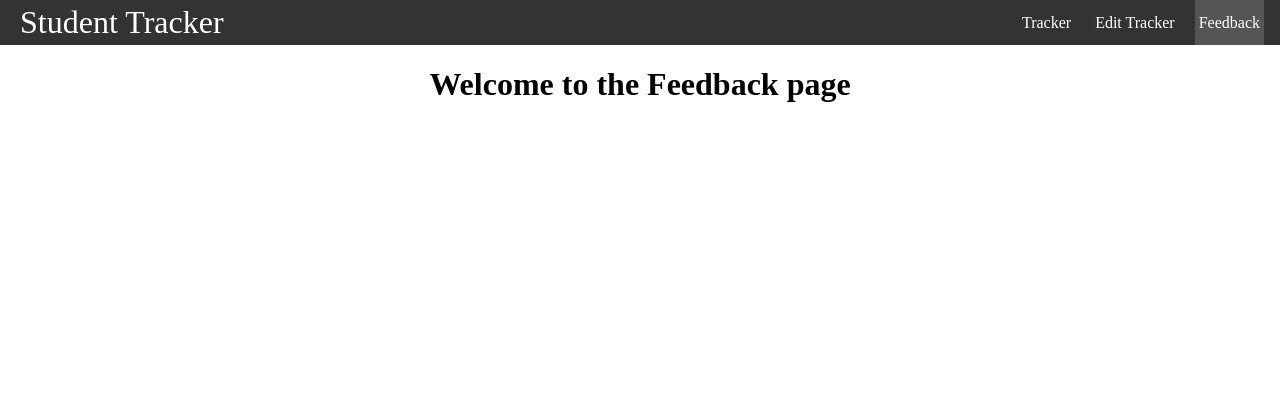
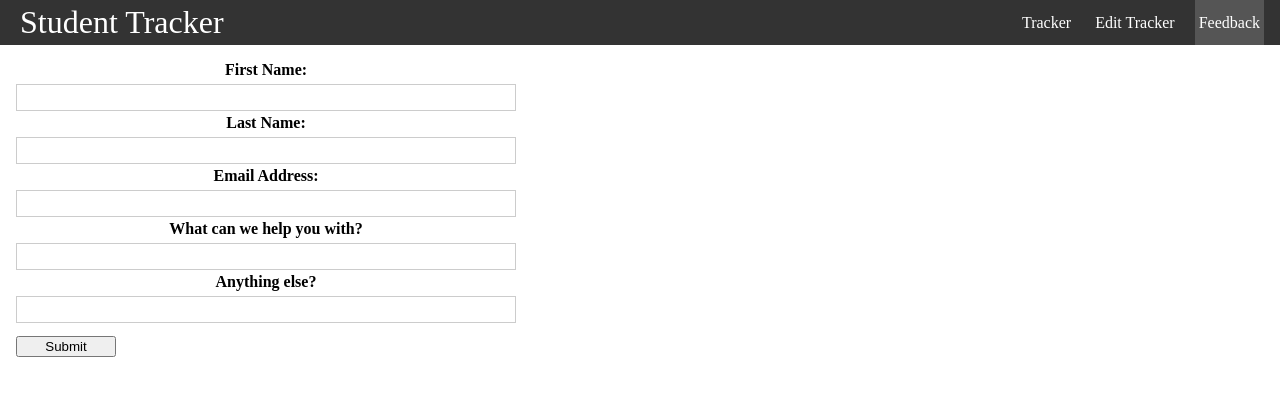
Before and after one commit to oaisd-ctc/student-tracker-project-JaminSmith, a React (Create React App) app in the folder my-app/: page /Feedback in a window 1280 px wide. Shown: the top 396 px of the page. Built offline with nearby package versions, Linux system fonts and the light colour scheme.

Commit message:
dingy dong

```diff
--- a/my-app/package.json
+++ b/my-app/package.json
@@ -4,6 +4,7 @@
   "description": "This project was bootstrapped with [Create React App](https://github.com/facebook/create-react-app).",
   "main": "index.js",
   "dependencies": {
+    "@formspree/react": "^2.4.1",
     "react": "^18.2.0",
     "react-dom": "^18.2.0",
     "react-router-dom": "^6.7.0",
--- /dev/null
+++ b/my-app/src/feedback.css
@@ -0,0 +1,24 @@
+form {
+  display: flex;
+  justify-content: center;
+  flex-grow: 1;
+  flex-direction: column;
+  width: 500px;
+}
+
+label {
+  font-weight: bold;
+  margin-bottom: 2px;
+  display: block;
+}
+
+input {
+  border: 1px solid #ccc;
+  margin: 3px 0;
+  padding: 5px;
+}
+
+button {
+  width: 100px;
+  margin-top: 10px;
+}
--- a/my-app/src/pages/Feedback.js
+++ b/my-app/src/pages/Feedback.js
@@ -1,6 +1,85 @@
-export default function Feedback() {
+import React from 'react';
+import { useForm, ValidationError } from '@formspree/react';
+import '../../src/feedback.css';
+function ContactForm() {
+  const [state, handleSubmit] = useForm("xjvdkdrd");
+  if (state.succeeded) {
+      return <p>Thanks for the feedback!</p>;
+  }
+  return (
+      <form onSubmit={handleSubmit}>
+        <label htmlFor="Name">
+        First Name:
+      </label>
+      <input
+        id="First-Name"
+        name="First-Name"
+      />
+      <ValidationError
+        prefix="First-Name"
+        field="First-Name"
+        errors={state.errors}
+      />
+      <label htmlFor="LastName">
+        Last Name:
+      </label>
+      <input
+        id="Last-Name"
+        name="Last-Name"
+      />
+      <ValidationError
+        prefix="Last-Name"
+        field="Last-Name"
+        errors={state.errors}
+      />
+      <label htmlFor="email">
+        Email Address:
+      </label>
+      <input
+        id="email"
+        type="email"
+        name="email"
+      />
+      <ValidationError
+        prefix="Email"
+        field="email"
+        errors={state.errors}
+      />
+      <label htmlFor="Feedback">
+        What can we help you with?
+      </label>
+      <input
+        id="Feedback"
+        type="Feedback"
+        name="Feedback"
+      />
+      <ValidationError
+        prefix="Feedback"
+        field="Feedback"
+        errors={state.errors}
+      />
+      <label htmlFor="Notes">
+        Anything else?
+      </label>
+      <input
+        id="message"
+        name="message"
+      />
+      <ValidationError
+        prefix="Message"
+        field="message"
+        errors={state.errors}
+      />
 
+      <button type="submit" disabled={state.submitting}>
+        Submit
+      </button>
+    </form>
+  );
+}
+function App() {
   return (
-      <h1>Welcome to the Feedback page</h1>
+    <ContactForm />
   );
-  }
+}
+export default App;
```
Also changed, not shown: 1 other file (tests, documents, lock files or other folders).
